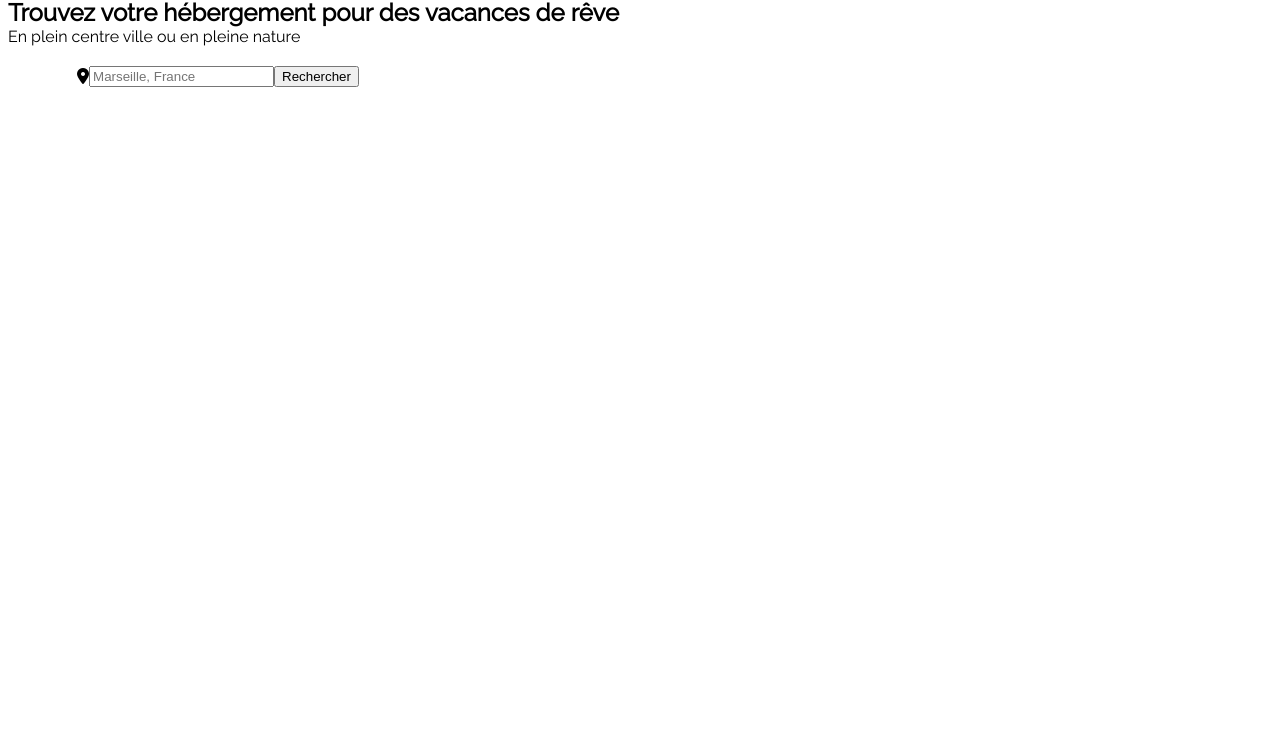
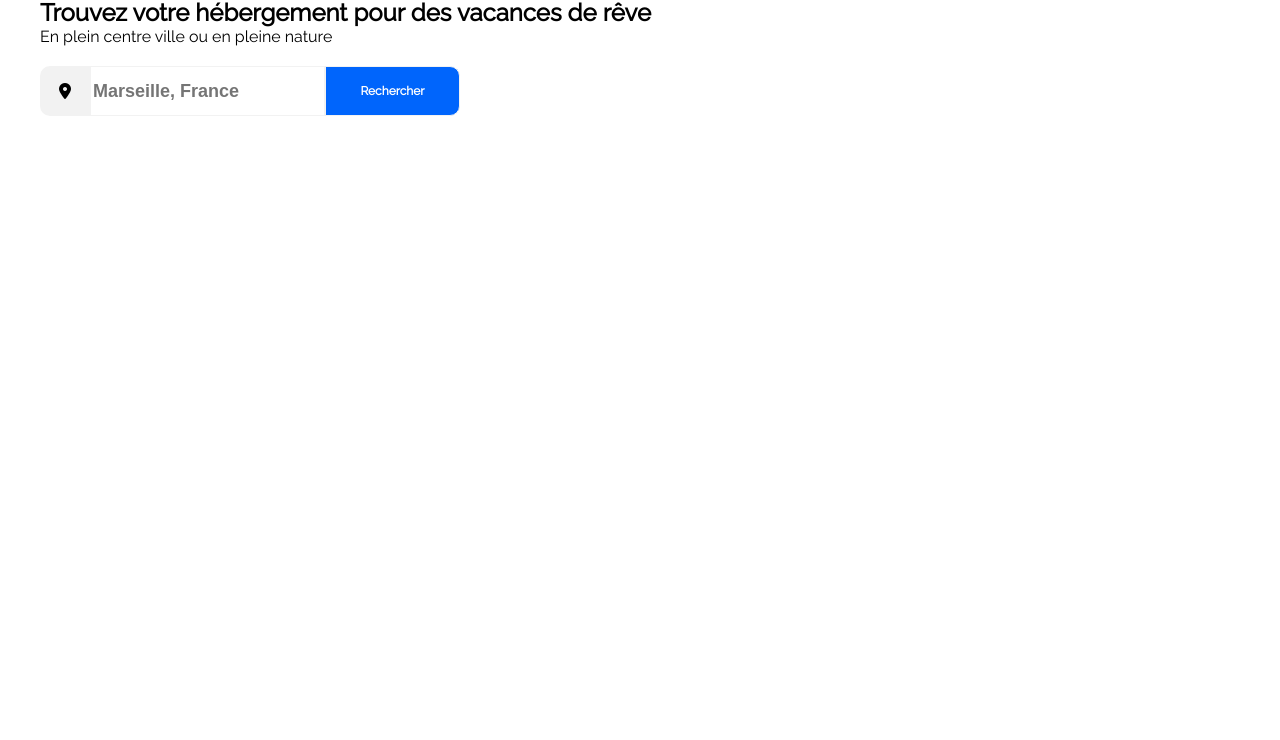
Before and after one commit to d3li974/PayetMarc_2_23062021, a plain HTML site: page index.html in a window 1280 px wide. Shown: the part 60-800 px from the top of the page. Drawn offline with Linux system fonts and the light colour scheme.

Commit message:
fin barre de recherche

```diff
--- a/index.html
+++ b/index.html
@@ -1,4 +1,5 @@
 <!DOCTYPE html>
+    <html>
         <head>
             <meta charset="UTF-8">
             <link rel="stylesheet" href="style.css">
@@ -17,9 +18,9 @@
 
                         <div> <img id="imgLogo" src=".\images\logo\Reservia.svg" alt="Revervia logo"> </div>
                         <div class="fSpaceAround divNav">
-                        <div> <a class= "nodeco SizeNav NavHover fCenter" href="#">Hébergements</a> </div>
-                        <div> <a class="nodeco SizeNav NavHover fCenter" href="#">Activités</a> </div>
-                        <div id="SignIn"> <a  class="fCenter nodeco bold Bleufoncé SizeNav" href="#">S'inscrire</a> </div>
+                            <div class="NavHover fCenter"> <a class= "nodeco SizeNav" href="#">Hébergements</a> </div>
+                            <div class="NavHover fCenter"> <a class="nodeco SizeNav" href="#">Activités</a> </div>
+                            <div id="SignIn"> <a  class="nodeco bold Bleufoncé SizeNav fCenter-" href="#">S'inscrire</a> </div>
                         </div>
 
                 </nav>
@@ -27,13 +28,13 @@
         <!-- Fin Navigateur-->
         <!-- Barre de recherche -->
             <section >
-            <div> <h1 class="BoldGras BorderNone">Trouvez votre hébergement pour des vacances de rêve</h1>
-            <p class="BorderNone MargingBot">En plein centre ville ou en pleine nature</p>
+                <div> <h1 class="BoldGras NoBorder">Trouvez votre hébergement pour des vacances de rêve</h1>
+                <p class="NoBorder MargingBot">En plein centre ville ou en pleine nature</p>
                 </div>
-            <div class="fCenter bordureSearch">
-                <div> <i class="fas fa-map-marker-alt"></i> </div>
-                <div><input type="search" placeholder="Marseille, France"></div>
-                <div><button>Rechercher</button></div>
+                <div class="fCenter bordureSearch MargSearch">
+                    <div id="IconeSize" class="backGris fCenter"> <i class="fas fa-map-marker-alt"></i> </div>
+                    <div><input id="search" type="search" placeholder="Marseille, France"></div>
+                    <div><button id="ButtonSearch">Rechercher</button></div>
                 </div>
             </section>
         <!-- Barre de recherche  -->
--- a/style.css
+++ b/style.css
@@ -1,5 +1,6 @@
 body, html{
     font-family: "Raleway";
+    margin-left: 20px;
 
 }
 .fSpaceBetween{
@@ -57,6 +58,9 @@ border-radius: 20px ;
     border-top: none;
 
   }
+  .NavHover{
+      height: 50px;
+  }
   .NavHover:hover{
     border-top: 2px #0065fc solid;
     color: #0065fc;
@@ -75,10 +79,37 @@ border-radius: 20px ;
     width: 420px;
     border-radius: 10px;
 }
-.BorderNone{
+.NoBorder{
     border: 0px;
     margin: 0px;
 }
 .MargingBot{
     margin-bottom: 20px;
 }
+
+#search{
+    width: 235px;
+    height: 50px;
+    font-weight: bold;
+    font-size: 18px;
+    color: black;
+    border: #F2F2F2 1px solid;
+
+}
+#IconeSize{
+    width: 55px;
+    height: 50px;
+    border-radius: 10px 0px 0px 10px;
+}
+#ButtonSearch{
+    width: 135px;
+    height: 50px;
+    background-color: #0065fc;
+    cursor: pointer;
+    font-family: "Raleway";
+    color: white;
+    font-weight: bold;
+    font-size: 12px;
+    border-radius: 0px 10px 10px 0px;
+    border: #F2F2F2 1px solid;
+}
```
Lines whose indentation alone changed are shown as unchanged.
